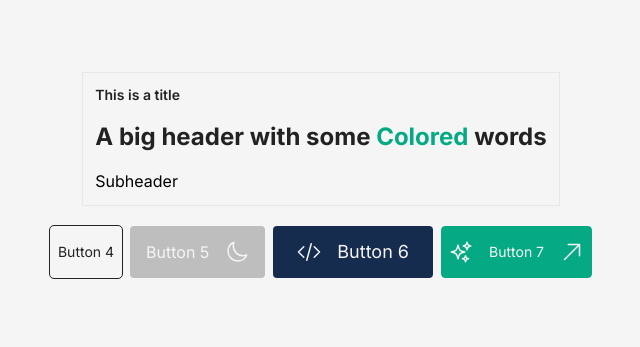
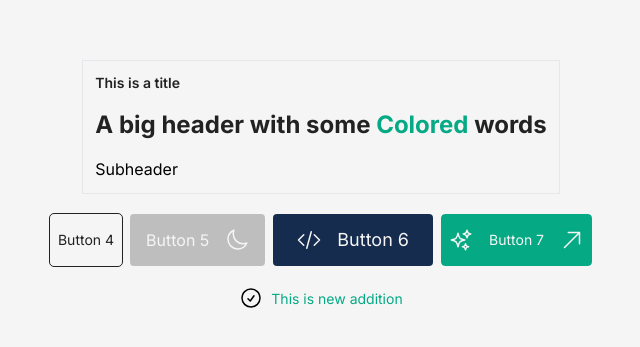
Before and after one commit to rhrokib/roboket-land, a Next.js app: page / in a window 1280 px wide. Shown: the part 215-562 px from the top of the page, without its empty margins (319-959 px from the left). Built offline with nearby package versions, Linux system fonts and the light colour scheme.

Commit message:
Contribution of mine

```diff
--- a/src/app/page.tsx
+++ b/src/app/page.tsx
@@ -5,6 +5,8 @@ import {
   HeaderTitle,
   SubHeader,
 } from '@/components/header';
+
+import { Tick } from '../components/tick';
 
 export default function Home() {
   return (
@@ -106,6 +108,29 @@ export default function Home() {
             }
           />
         </div>
+        <div>
+          <Tick
+            leftIcon={
+              <svg
+                xmlns="http://www.w3.org/2000/svg"
+                fill="none"
+                viewBox="0 0 24 24"
+                strokeWidth={1.5}
+                stroke="currentColor"
+                className="w-6 h-6"
+              >
+                <path
+                  strokeLinecap="round"
+                  strokeLinejoin="round"
+                  d="M9 12.75 11.25 15 15 9.75M21 12a9 9 0 1 1-18 0 9 9 0 0 1 18 0Z"
+                />
+              </svg>
+            }
+            label={'This is new addition'}
+            fontSize="text-sm"
+            color="text-primary-600"
+          />
+        </div>
       </div>
     </>
   );
--- /dev/null
+++ b/src/components/tick.tsx
@@ -0,0 +1,32 @@
+'use client';
+
+import { TextColor, TextSize } from '@/types/ui-config';
+
+interface tickProps {
+  leftIcon?: React.ReactNode;
+  rightIcon?: React.ReactNode;
+  label: string;
+  fontSize: TextSize;
+  color: TextColor;
+}
+
+export function Tick({
+  leftIcon,
+  rightIcon,
+  label,
+  fontSize,
+  color,
+  ...props
+}: tickProps) {
+  return (
+    <div className="flex">
+      {leftIcon && <div className="mr-2">{leftIcon}</div>}
+
+      <div>
+        <span className={`${color} ${fontSize}`}>{label}</span>
+      </div>
+
+      {rightIcon && <div className="ml-2">{rightIcon}</div>}
+    </div>
+  );
+}
```
